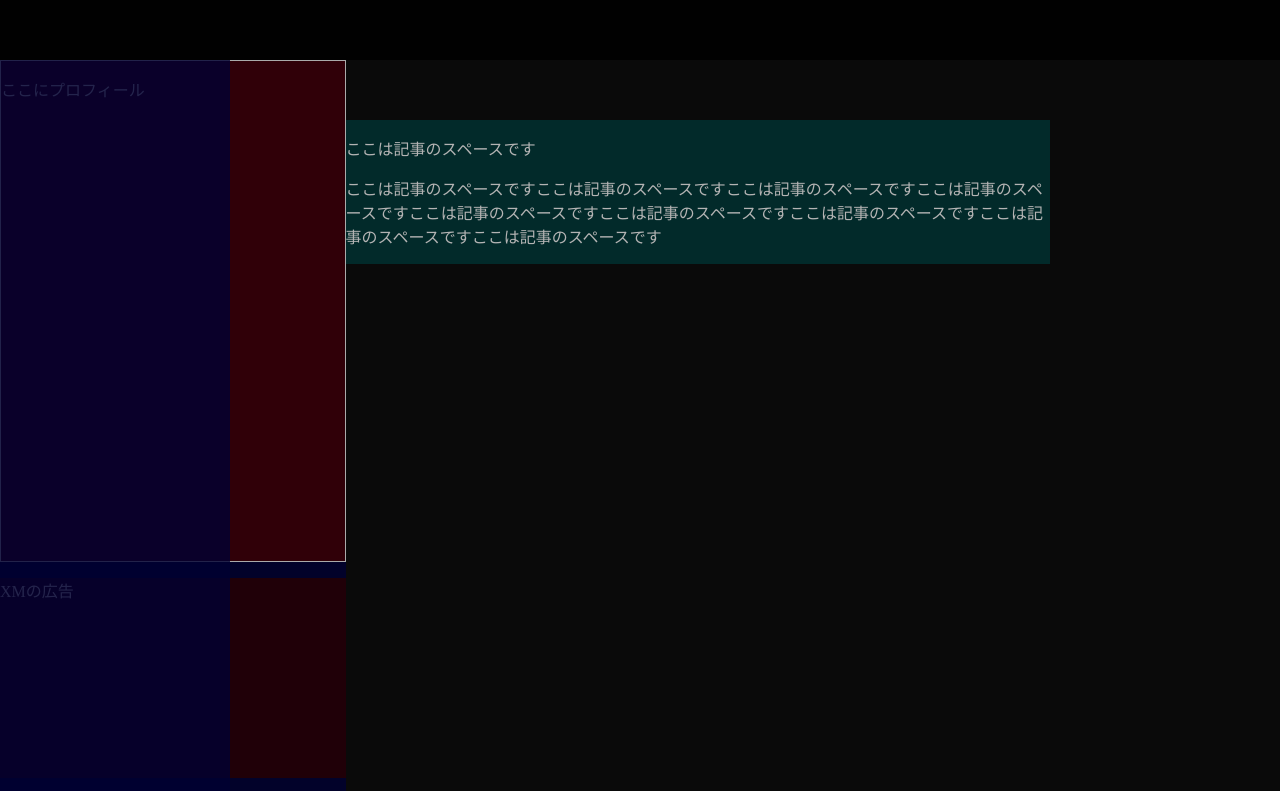
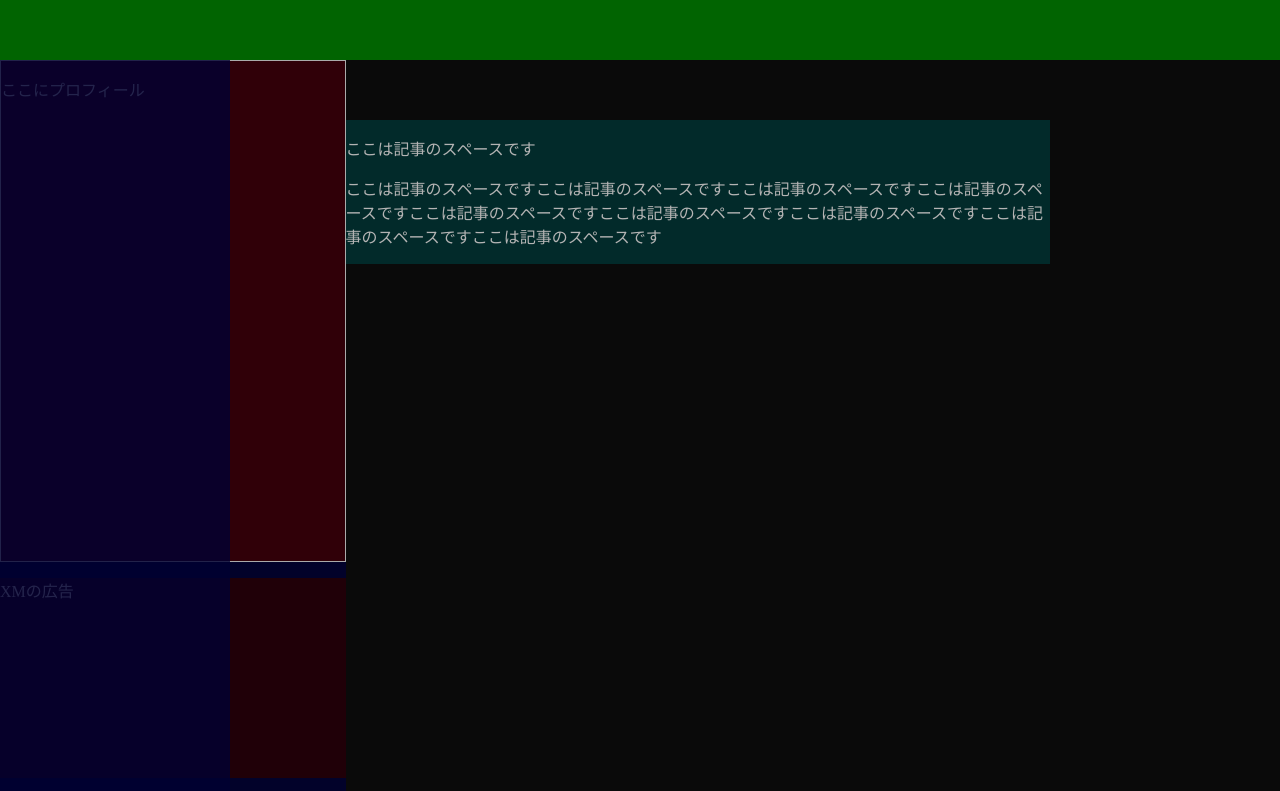
Before and after one commit to IchinoseZeno/IchinoseZeno.github.io, a plain HTML site: page index.html in a window 1280 px wide. Shown: the top 791 px of the page. Drawn offline with Linux system fonts and the light colour scheme.

Commit message:
Update stylesheet.css

```diff
--- a/stylesheet.css
+++ b/stylesheet.css
@@ -15,7 +15,7 @@ p {
 header {
   height: 60px;
   width: 100%;
-  background-color: rgba(0, 0, 0, 0.9);
+  background-color: rgba(0, 110, 0, 0.9);
   position: fixed;
   top: 0;
   z-index: 1000;
```
